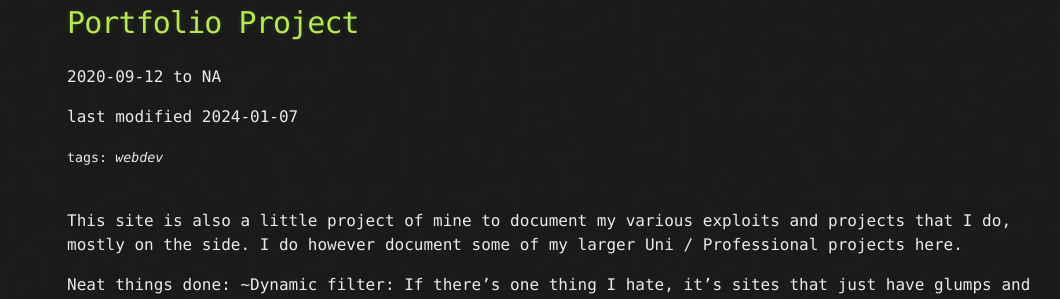
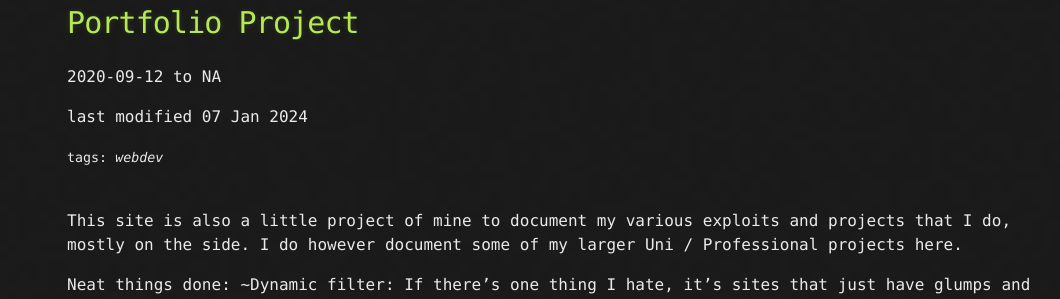
Before and after one commit to HubbleCommand/HubbleCommand.github.io, a Jekyll site: the page built from _projects/portfolio-project.md, in a window 1280 px wide. Shown: the part 229-528 px from the top of the page, without its empty margins (73-1133 px from the left). Built offline with Jekyll 4.4.1, drawn with Linux system fonts in a browser that asks for light colours; nearby versions of some CDN libraries.

Commit message:
project layout clean + date modified formatting

```diff
--- a/_layouts/project.html
+++ b/_layouts/project.html
@@ -6,15 +6,6 @@
     {% for project in site.projects %}
         <a href="{{ project.url }}" title="{{ project.title }}">{{ project.title }}</a>
     {% endfor %}
-</div>-->
-
-<!-- Page content
-<div class="main">
-    <h1>{{ page.title }}</h1>
-    <a class="meta">{{ page.date | date_to_string }}</a>
-
-    <div class="post">
-        {{ content }}
     </div>
 </div> -->
 
@@ -27,7 +18,7 @@
     {% endif %}
 </p>
 {% if page.last_modified_at %}
-    <p class="meta tags">last modified {{page.last_modified_at}}</p>
+    <p class="meta tags">last modified {{ page.last_modified_at | date_to_string }}</p>
 {% endif %}
 
 {% if page.categories %}
```
